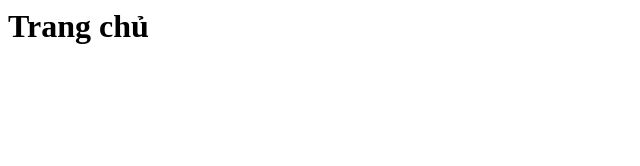
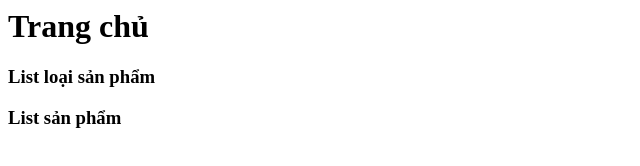
Before and after one commit to trunghung0910/git-test, a plain HTML site: page index.html in a window 1280 px wide. Shown: the whole page, without its empty margins (0-640 px from the left). Drawn offline with Linux system fonts and the light colour scheme.

Commit message:
Edit index.html

```diff
--- a/index.html
+++ b/index.html
@@ -1 +1,3 @@
 <h1>Trang chủ</h1>
+<h3>List loại sản phẩm</h3>
+<h3>List sản phẩm</h3>
```
